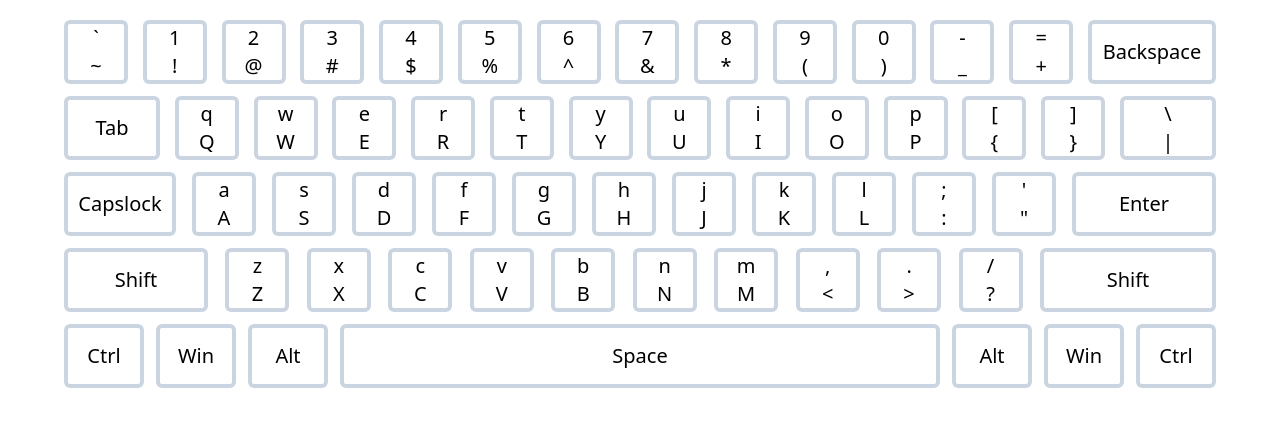
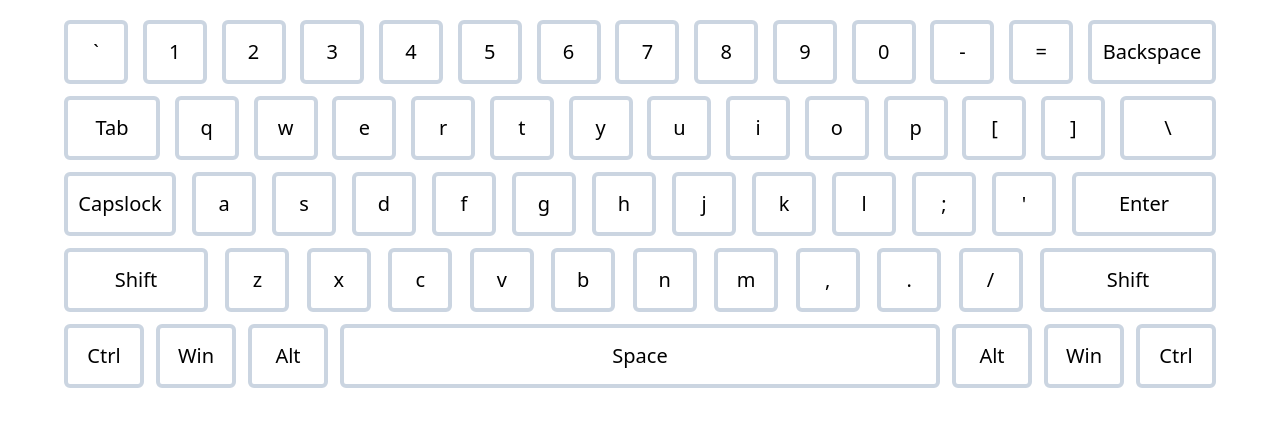
Before and after one commit to AutomaticPotato/boared, a Vue app: page / in a window 1280 px wide. Shown: the top 426 px of the page. Built offline with nearby package versions, Linux system fonts and the light colour scheme.

Commit message:
Added keys flying in via the key spawner

```diff
--- a/src/App.vue
+++ b/src/App.vue
@@ -1,13 +1,14 @@
 <script setup lang="ts">
 import KeyboardCase from '@/components/KeyboardCase.vue';
 import { defaultLayout } from "@/constants/layouts/defaultLayout"
-
+import KeySpawner from "@/components/KeySpawner.vue"
 const keys = defaultLayout
 
 </script>
 
 <template>
   <div class="flex justify-center p-5">
-    <KeyboardCase :keyboard-keys="keys" />
+    <KeyboardCase :keyboard-layout="keys" />
+    <KeySpawner :keyboard-layout="keys" />
   </div>
 </template>
--- /dev/null
+++ b/src/components/KeySpawner.vue
@@ -0,0 +1,26 @@
+<script lang="ts" setup>
+import { usePressedKeys } from '@/composables/usePressedKey';
+import KeyboardKey from './KeyboardKey.vue';
+import { type KeyboardKey as KeyboardKeyType } from '@/types/KeyboardKey';
+
+defineProps<{
+    keyboardLayout: KeyboardKeyType[]
+}>()
+const { shouldLightUp } = usePressedKeys()
+
+function randomBetween(min: number, max: number): number {
+    return Math.floor(Math.random() * (max - min + 1) + min)
+}
+</script>
+
+<template>
+    <div class="w-full fixed bottom-0">
+        <template v-for="(key, index) in keyboardLayout" :key="key.primarySymbol + index">
+            <Transition enterActiveClass="transition-all duration-500 opacity-100 ease-out"
+                enterFromClass="translate-y-0 opacity-0" enterToClass="-translate-y-96 opacity-0">
+                <KeyboardKey v-if="shouldLightUp(key)" :keyboardKey="key" class="max-w-2xl absolute drop-shadow-md"
+                    :style="{ left: randomBetween(0, 100) + '%' }" />
+            </Transition>
+        </template>
+    </div>
+</template>
--- a/src/components/KeyboardCase.vue
+++ b/src/components/KeyboardCase.vue
@@ -1,38 +1,24 @@
 <script setup lang="ts">
 import type { KeyboardKey as KeyboardKeyType } from '@/types/KeyboardKey';
 import KeyboardKey from "@/components/KeyboardKey.vue";
-import { useEventListener } from "@vueuse/core"
-import { ref } from 'vue';
+import { useMagicKeys } from "@vueuse/core"
+import { usePressedKeys } from '@/composables/usePressedKey';
+
 
 defineProps<{
-  keyboardKeys: KeyboardKeyType[]
+  keyboardLayout: KeyboardKeyType[]
 }>()
 
-const pressedKeys = ref(new Set<string>())
+const { clearKeyFromSet, shouldLightUp } = usePressedKeys()
+const { shift } = useMagicKeys()
 
-function shouldLightUp(key: KeyboardKeyType) {
-  if (pressedKeys.value.has(key.primarySymbol.toLocaleLowerCase())) return true
-  else if (key.secondarySymbol && pressedKeys.value.has(key.secondarySymbol.toLocaleLowerCase())) return true
-  else if (key.name && pressedKeys.value.has(key.name.toLocaleLowerCase())) return true
-  return false
-}
-
-function clearKeyFromSet(key: KeyboardKeyType) {
-  pressedKeys.value.delete(key.primarySymbol.toLocaleLowerCase())
-  if (key.secondarySymbol) pressedKeys.value.delete(key.secondarySymbol.toLocaleLowerCase())
-  if (key.name) pressedKeys.value.delete(key.name.toLocaleLowerCase())
-}
-
-useEventListener(window, 'keydown', (e: KeyboardEvent) => {
-  pressedKeys.value.add(e.key.toLocaleLowerCase())
-})
 
 
 </script>
 
 <template>
   <div class="flex max-w-6xl gap-3 justify-between flex-wrap">
-    <KeyboardKey @animationFinished="clearKeyFromSet" v-for="(key, index) in keyboardKeys"
-      :key="key.primarySymbol + index" :keyboardKey="key" :lightUp="shouldLightUp(key)" />
+    <KeyboardKey @animationFinished="clearKeyFromSet" v-for="(key, index) in keyboardLayout"
+      :key="key.primarySymbol + index" :shift :keyboardKey="key" :lightUp="shouldLightUp(key)" />
   </div>
 </template>
--- a/src/components/KeyboardKey.vue
+++ b/src/components/KeyboardKey.vue
@@ -4,14 +4,19 @@ import type { KeyboardKey } from '@/types/KeyboardKey';
 import { useEventListener } from '@vueuse/core';
 import { computed, ref } from 'vue';
 
-const props = defineProps<{
+const props = withDefaults(defineProps<{
     keyboardKey: KeyboardKey
-    lightUp: boolean
-}>()
+    lightUp?: boolean,
+    shift?: boolean
+}>(), {
+    lightUp: false,
+    shift: false
+})
 
 const emit = defineEmits<{
     animationFinished: [key: KeyboardKey]
 }>()
+
 const keyStyles = computed(() => ({
     "h-16 w-16": props.keyboardKey.unit === KeyboardKeyUnits.OneUnit,
     "h-16 w-20": props.keyboardKey.unit === KeyboardKeyUnits.OneAndQuarterUnits,
@@ -20,7 +25,7 @@ const keyStyles = computed(() => ({
     "h-16 w-32": props.keyboardKey.unit === KeyboardKeyUnits.TwoUnits,
     "h-16 w-36": props.keyboardKey.unit === KeyboardKeyUnits.TwoAndQuarterUnits,
     "h-16 w-44": props.keyboardKey.unit === KeyboardKeyUnits.TwoAndThreeQuarterUnits,
-    "h-16 grow": props.keyboardKey.unit === KeyboardKeyUnits.SixAndQuarterUnits,
+    "h-16 grow min-w-96": props.keyboardKey.unit === KeyboardKeyUnits.SixAndQuarterUnits,
     "outlineAnimation": props.lightUp
 }))
 
@@ -36,8 +41,8 @@ useEventListener(keyReference, 'animationend', () => {
     <div ref="keyReference"
         class="flex flex-col border-4 border-slate-300 rounded-md justify-center items-center text-xl bg-white"
         :class="keyStyles">
-        <span>{{ keyboardKey.primarySymbol }}</span>
-        <span v-if="keyboardKey.secondarySymbol">{{ keyboardKey.secondarySymbol }}</span>
+        <span v-if="!shift">{{ keyboardKey.primarySymbol }}</span>
+        <span v-else>{{ keyboardKey.secondarySymbol ?? keyboardKey.primarySymbol }}</span>
     </div>
 </template>
 
--- /dev/null
+++ b/src/composables/usePressedKey.ts
@@ -0,0 +1,26 @@
+import type { KeyboardKey } from '@/types/KeyboardKey'
+import { useEventListener } from '@vueuse/core'
+import { ref } from 'vue'
+
+const pressedKeys = ref(new Set<string>())
+
+export function usePressedKeys() {
+  function shouldLightUp(key: KeyboardKey) {
+    if (pressedKeys.value.has(key.primarySymbol.toLocaleLowerCase())) return true
+    else if (key.secondarySymbol && pressedKeys.value.has(key.secondarySymbol.toLocaleLowerCase()))
+      return true
+    else if (key.name && pressedKeys.value.has(key.name.toLocaleLowerCase())) return true
+    return false
+  }
+
+  function clearKeyFromSet(key: KeyboardKey) {
+    pressedKeys.value.delete(key.primarySymbol.toLocaleLowerCase())
+    if (key.secondarySymbol) pressedKeys.value.delete(key.secondarySymbol.toLocaleLowerCase())
+    if (key.name) pressedKeys.value.delete(key.name.toLocaleLowerCase())
+  }
+
+  useEventListener(window, 'keydown', (e: KeyboardEvent) => {
+    pressedKeys.value.add(e.key.toLocaleLowerCase())
+  })
+  return { pressedKeys, shouldLightUp, clearKeyFromSet }
+}
--- a/tsconfig.app.json
+++ b/tsconfig.app.json
@@ -10,6 +10,5 @@
     "paths": {
       "@/*": ["./src/*"]
     }
-  },
-  "include": ["src/**/*"]
+  }
 }
```
